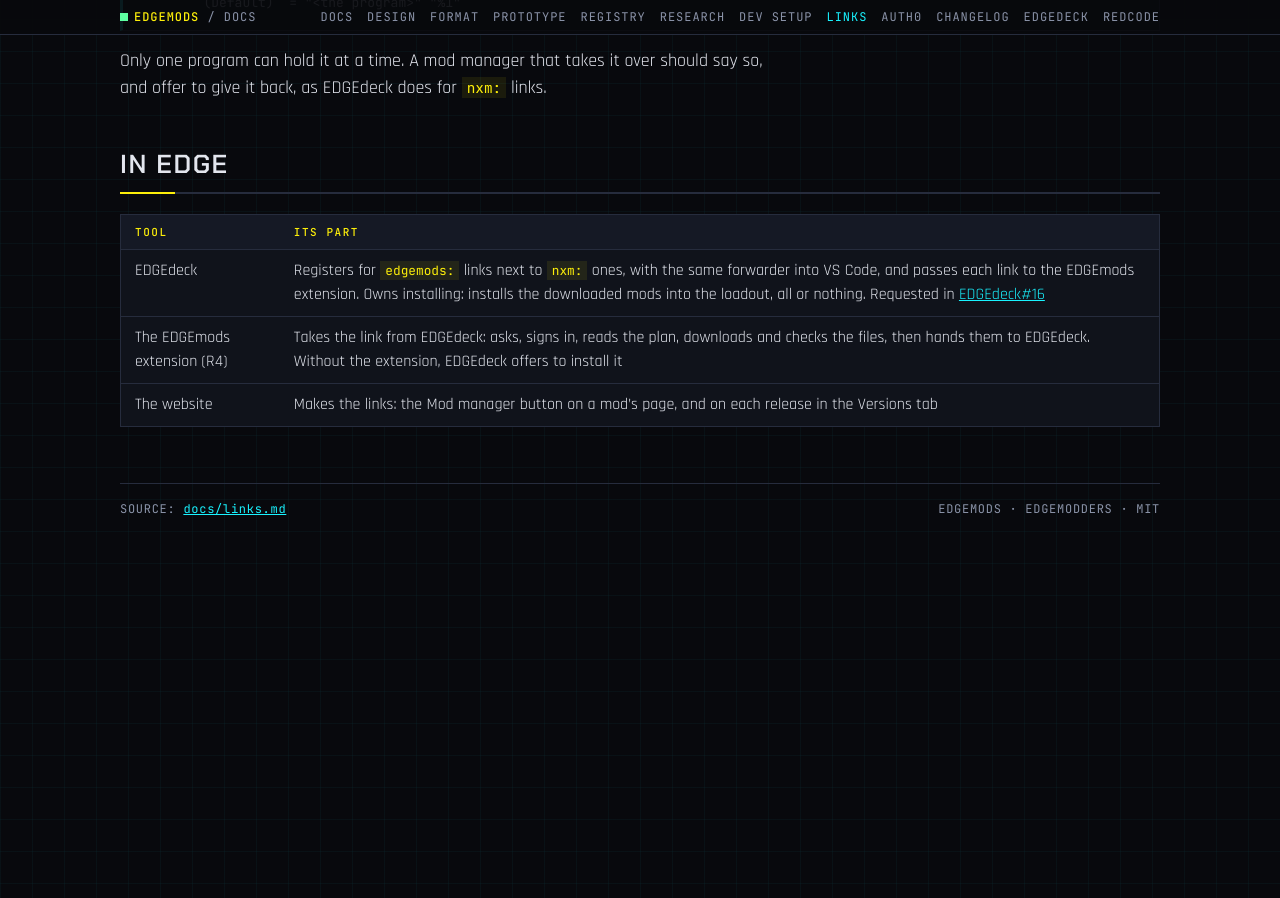
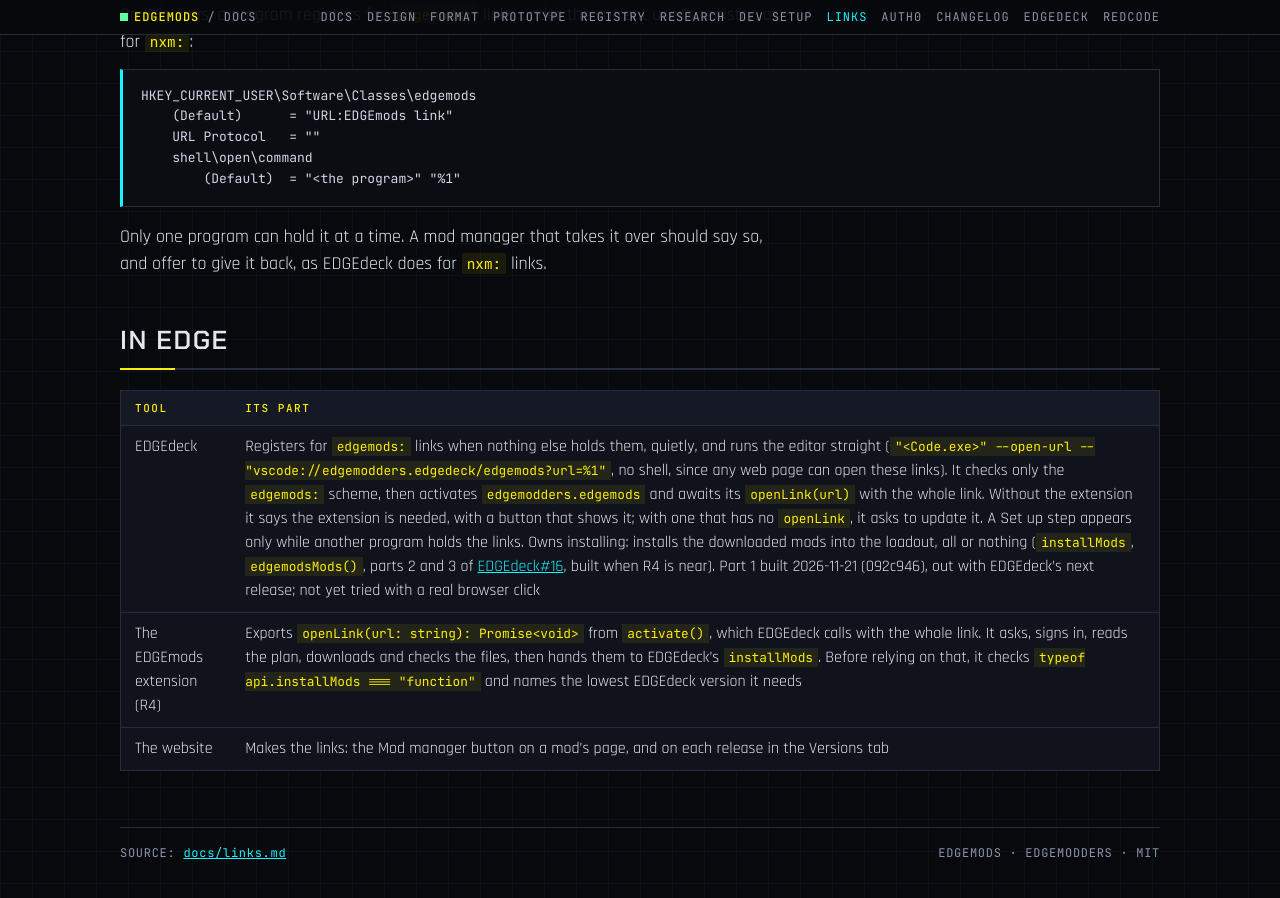
Before and after one commit to Edgemodders/EDGEmods, a Jekyll site: the page built from docs/links.md, in a window 1280 px wide and 900 px high, scrolled down 2093 px. Built offline with Jekyll 4.4.1, drawn with Linux system fonts in a browser that asks for light colours; our own code applies the rules of GitHub Pages for plain Markdown files; before the commit the page ends 2675 px from its top, so only the background shows below that; some of the changed text lies outside the part shown.

Commit message:
Links: EDGEdeck handles edgemods: links from its next release; links carry no query, and the extension exports openLink
Co-Authored-By: Claude Opus 5.5 <noreply@anthropic.com>

```diff
--- a/docs/links.md
+++ b/docs/links.md
@@ -2,7 +2,7 @@
 
 A mod's page on EDGEmods has two buttons: **Mod manager** and **Manual download**. Manual download gives you the file itself. Mod manager opens an `edgemods:` link, and whichever mod manager on your computer has registered for those links installs the mod, with everything it needs. This page is the link's format, for anyone writing a mod manager that supports it.
 
-**Status:** decided with the owner on 2026-11-21. The website makes these links since that day. No mod manager handles them yet: EDGEdeck's support is requested in [EDGEdeck#16](https://github.com/Edgemodders/EDGEdeck/issues/16).
+**Status:** decided with the owner on 2026-11-21. The website makes these links since that day. EDGEdeck registers for them from its next release (built 2026-11-21 on its main, commit 092c946; [EDGEdeck#16](https://github.com/Edgemodders/EDGEdeck/issues/16)), and passes each to the EDGEmods extension, which is not built yet (R4). Until then EDGEdeck says the extension is needed.
 
 ## Why its own kind of link
 
@@ -21,6 +21,8 @@ edgemods://install/<mod>/<version>
 | `<version>` | The release the player picked, such as `1.0.0`. Install that release, not "the newest": the player may have picked an older one on the Versions tab |
 
 Both parts are percent-encoded. Unknown actions, missing parts or anything else after them are ignored by the handler, which says the link is not one it understands.
+
+**No query string and no `#`.** A link never has `?` or `#` in it. EDGEdeck passes the whole link inside its own `vscode://` link unencoded, which is safe only because of that. Anything a later action needs goes in the path; a change to this rule needs EDGEdeck's agreement first.
 
 The link carries no web address. The handler asks the EDGEmods site it is set to use: `https://edgemods.ai` by default; a developer's PC may set `http://localhost:8800`. A link must never be able to point a handler at another server.
 
@@ -52,6 +54,6 @@ Only one program can hold it at a time. A mod manager that takes it over should
 
 | Tool | Its part |
 |---|---|
-| EDGEdeck | Registers for `edgemods:` links next to `nxm:` ones, with the same forwarder into VS Code, and passes each link to the EDGEmods extension. Owns installing: installs the downloaded mods into the loadout, all or nothing. Requested in [EDGEdeck#16](https://github.com/Edgemodders/EDGEdeck/issues/16) |
-| The EDGEmods extension (R4) | Takes the link from EDGEdeck: asks, signs in, reads the plan, downloads and checks the files, then hands them to EDGEdeck. Without the extension, EDGEdeck offers to install it |
+| EDGEdeck | Registers for `edgemods:` links when nothing else holds them, quietly, and runs the editor straight (`"<Code.exe>" --open-url -- "vscode://edgemodders.edgedeck/edgemods?url=%1"`, no shell, since any web page can open these links). It checks only the `edgemods:` scheme, then activates `edgemodders.edgemods` and awaits its `openLink(url)` with the whole link. Without the extension it says the extension is needed, with a button that shows it; with one that has no `openLink`, it asks to update it. A Set up step appears only while another program holds the links. Owns installing: installs the downloaded mods into the loadout, all or nothing (`installMods`, `edgemodsMods()`, parts 2 and 3 of [EDGEdeck#16](https://github.com/Edgemodders/EDGEdeck/issues/16), built when R4 is near). Part 1 built 2026-11-21 (092c946), out with EDGEdeck's next release; not yet tried with a real browser click |
+| The EDGEmods extension (R4) | Exports `openLink(url: string): Promise<void>` from `activate()`, which EDGEdeck calls with the whole link. It asks, signs in, reads the plan, downloads and checks the files, then hands them to EDGEdeck's `installMods`. Before relying on that, it checks `typeof api.installMods === "function"` and names the lowest EDGEdeck version it needs |
 | The website | Makes the links: the Mod manager button on a mod's page, and on each release in the Versions tab |
```
Also changed, not shown: CLAUDE.md (+1 -1 lines).
